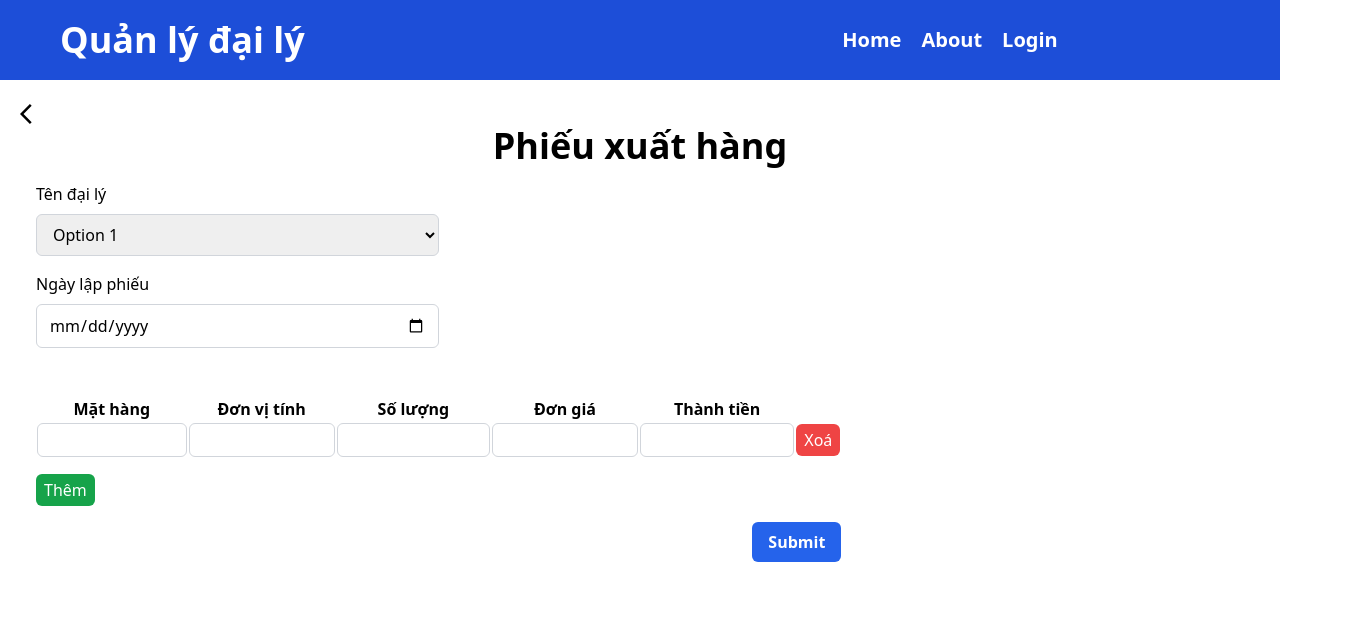
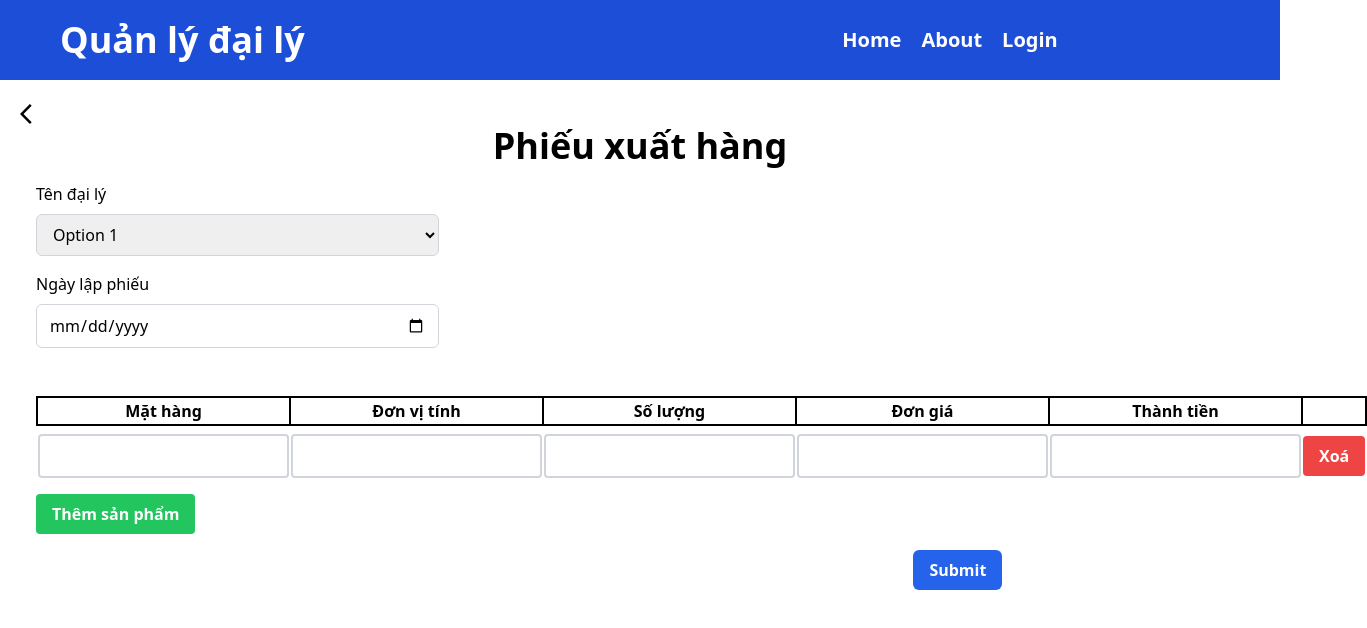
Before and after one commit to tannnt23/SE104.N21-QuanLyDaiLy, a React (Vite) app: page /lap-phieu-xuat-hang in a window 1280 px wide. Shown: the top 628 px of the page, 1367 px wide, since content can reach past the window. Built offline with nearby package versions, Linux system fonts and the light colour scheme.

Commit message:
Create tables of input in Lap Phieu Xuat Hang

```diff
--- /dev/null
+++ b/src/component/form/DataTable.jsx
@@ -0,0 +1,72 @@
+import { useState } from 'react';
+
+const DataTable = () => {
+    const [rows, setRows] = useState([]);
+
+    const fields = ['Field 1', 'Field 2', 'Field 3', 'Field 4', 'Field 5'];
+
+    const addRow = (e) => {
+        e.preventDefault();
+        setRows([...rows, Array(fields.length).fill('')]);
+    };
+
+    const removeRow = (index) => {
+        const updatedRows = [...rows];
+        updatedRows.splice(index, 1);
+        setRows(updatedRows);
+    };
+
+    const updateCellValue = (rowIndex, fieldIndex, value) => {
+        const updatedRows = [...rows];
+        updatedRows[rowIndex][fieldIndex] = value;
+        setRows(updatedRows);
+    };
+
+    return (
+        <div>
+            <table className="w-full">
+                <thead>
+                    <tr>
+                        {fields.map((field, index) => (
+                            <th key={index} className="py-2 px-4 text-left">{field}</th>
+                        ))}
+                        <th className="py-2 px-4"></th> {/* Empty column for remove button */}
+                    </tr>
+                </thead>
+                <tbody>
+                    {rows.map((row, rowIndex) => (
+                        <tr key={rowIndex}>
+                            {row.map((cellValue, fieldIndex) => (
+                                <td key={fieldIndex} className="py-2 px-4">
+                                    <input
+                                        type="text"
+                                        value={cellValue}
+                                        onChange={(e) => updateCellValue(rowIndex, fieldIndex, e.target.value)}
+                                        className="w-full border rounded px-2 py-1"
+                                    />
+                                </td>
+                            ))}
+                            <td>
+                                <button
+                                    onClick={() => removeRow(rowIndex)}
+                                    className="bg-red-500 hover:bg-red-600 text-white py-1 px-2 rounded"
+                                >
+                                    Remove
+                                </button>
+                            </td>
+                        </tr>
+                    ))}
+                </tbody>
+            </table>
+
+            <button
+                onClick={addRow}
+                className="mt-4 bg-green-500 hover:bg-green-600 text-white py-2 px-4 rounded"
+            >
+                Add Row
+            </button>
+        </div>
+    );
+};
+
+export default DataTable;
--- /dev/null
+++ b/src/component/form/InputTable.jsx
@@ -0,0 +1,70 @@
+import { useState } from 'react'
+
+function InputTable() {
+    const fields = ['Mặt hàng', 'Đơn vị tính', 'Số lượng', 'Đơn giá', 'Thành tiền', '']
+    const [rows, setRows] = useState(
+        [
+            {
+                rowID: 1,
+                cells: Array(fields.length - 1).fill(''),
+            }
+        ],
+    )
+    const addRow = (e) => {
+        e.preventDefault();
+        setRows(
+            [...rows, {
+                rowID: rows.length + 1,
+                cells: Array(fields.length - 1).fill(''),
+            }]
+        )
+    }
+    const removeRow = (rowIndex) => {
+        const updatedRows = [...rows];
+        updatedRows.splice(rowIndex, 1);
+        setRows(updatedRows);
+    }
+    const updateValue = (e, rowIndex, colIndex) => {
+        const { value } = e.target;
+        const updatedRow = [...rows];
+        updatedRow[rowIndex][colIndex] = value;
+        setRows(updatedRow);
+    }
+    return (
+        <div className=''>
+            <table className='w-full'>
+                <thead className=''>
+                    <tr className='border-solid border-2 border-black'>
+                        {fields.map((field, index) => (
+                            <th className=' border-solid border-2 border-black ' key={index}>{field}</th>
+                        ))}
+                    </tr>
+                </thead>
+                <tbody className=''>
+                    {rows.map((row, rowIndex) => (
+                        <tr className='' key={row.rowID}>
+                            {
+                                row.cells.map((cell, colIndex) => (
+                                    <td className='py-2 ' key={colIndex}>
+                                        <input onChange={(e) => updateValue(e, rowIndex, colIndex)} className='p-2 border-solid border-2 border-gray-300 rounded ' />
+                                    </td>
+                                ))
+                            }
+                            <td>
+                                <button onClick={(rowIndex) => removeRow(rowIndex)} className="bg-red-500 hover:bg-red-700 text-white font-bold py-2 px-4 rounded">
+                                    Xoá
+                                </button>
+                            </td>
+                        </tr>
+                    ))}
+                </tbody>
+            </table>
+            <button onClick={addRow} className="mt-2 bg-green-500 hover:bg-green-700 text-white font-bold py-2 px-4 rounded">
+                Thêm sản phẩm
+            </button>
+
+        </div>
+    )
+}
+
+export default InputTable
--- a/src/component/form/PhieuXuatHang.jsx
+++ b/src/component/form/PhieuXuatHang.jsx
@@ -38,7 +38,11 @@ const PhieuXuatHang = () => {
           </tr>
         </thead>
         <tbody>
-          {data.map((row, index) => (
+          {
+            data.map((row, index) =>
+            (
+              // ----------------------------------------------------------------
+              //just a row in the table
                 <tr key={row.id}>
                   <td>
                     <input
@@ -89,7 +93,11 @@ const PhieuXuatHang = () => {
                     <button onClick={() => removeRow(index)} className="px-2 py-1 bg-red-500 text-white rounded-md">Xoá</button>
                   </td>
                 </tr>
-          ))}
+                // --just a row in the table--
+                // ----------------------------------------------------------------
+              )
+            )
+          }
         </tbody>
       </table>
 
--- a/src/pages/lapphieuxuathang/LapPhieuXuatHang.jsx
+++ b/src/pages/lapphieuxuathang/LapPhieuXuatHang.jsx
@@ -1,5 +1,5 @@
 import BackButton from "../../component/button/backbutton/BackButton";
-import PhieuXuatHang from "../../component/form/PhieuXuatHang";
+import InputTable from "../../component/form/InputTable";
 
 function LapPhieuXuatHang() {
     return (
@@ -29,17 +29,18 @@ function LapPhieuXuatHang() {
                     <br />
                     <br />
 
-                    <div className="w-2/3">
-                        <PhieuXuatHang />
+                    <div className="w-2/3 ">
+                        <InputTable />
                     </div>
 
 
-
-                    <div className="flex justify-end w-2/3">
+                    <div className="flex justify-end w-4/5 ">
                         <input type="submit" value="Submit" className="mt-4 px-4 py-2 bg-blue-600 text-white font-semibold rounded-md hover:bg-green-700 ease-in-out transition duration-300 cursor-pointer" />
                     </div>
+
                 </form>
             </div>
+
         </div>
     )
 }
```
Lines whose indentation alone changed are shown as unchanged.
